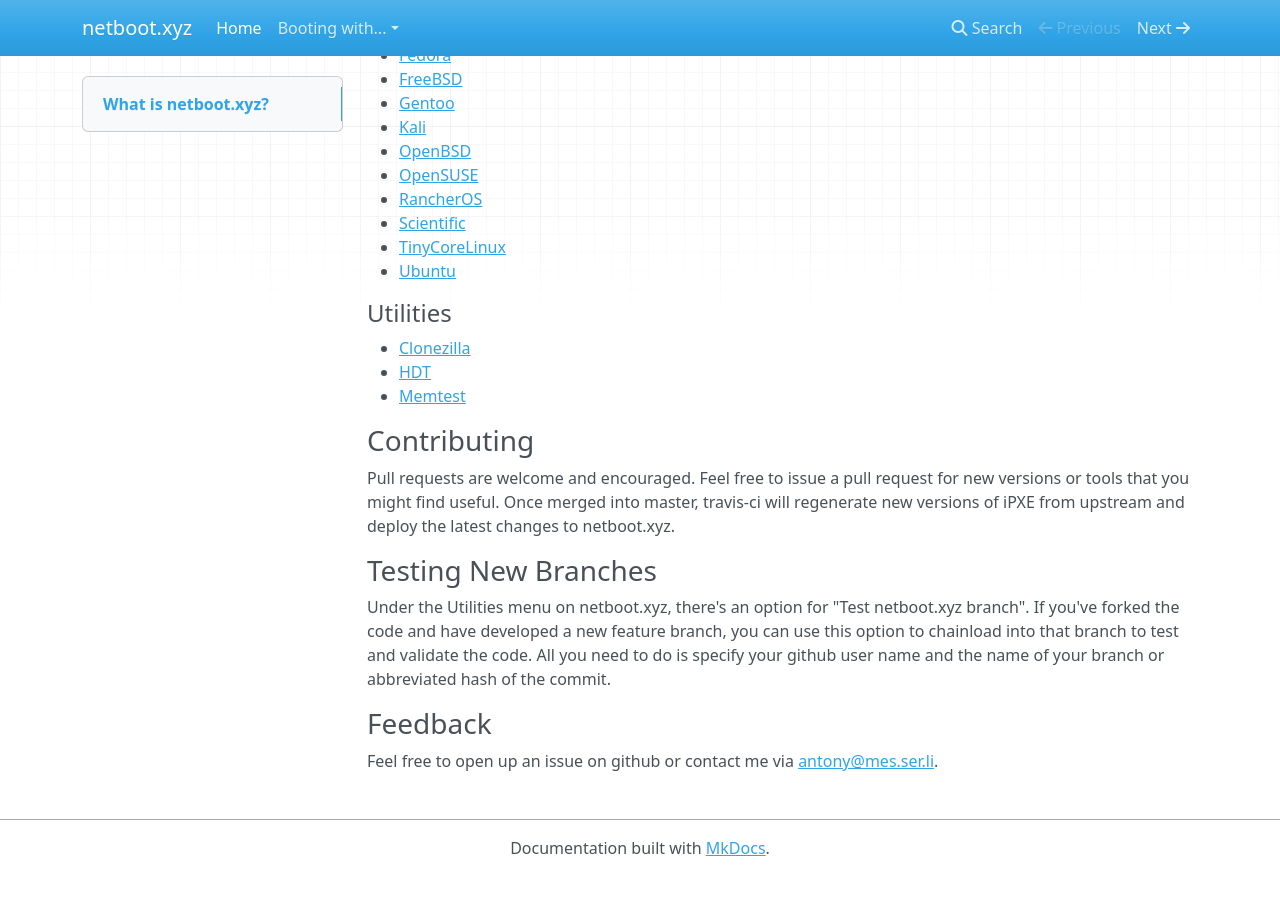
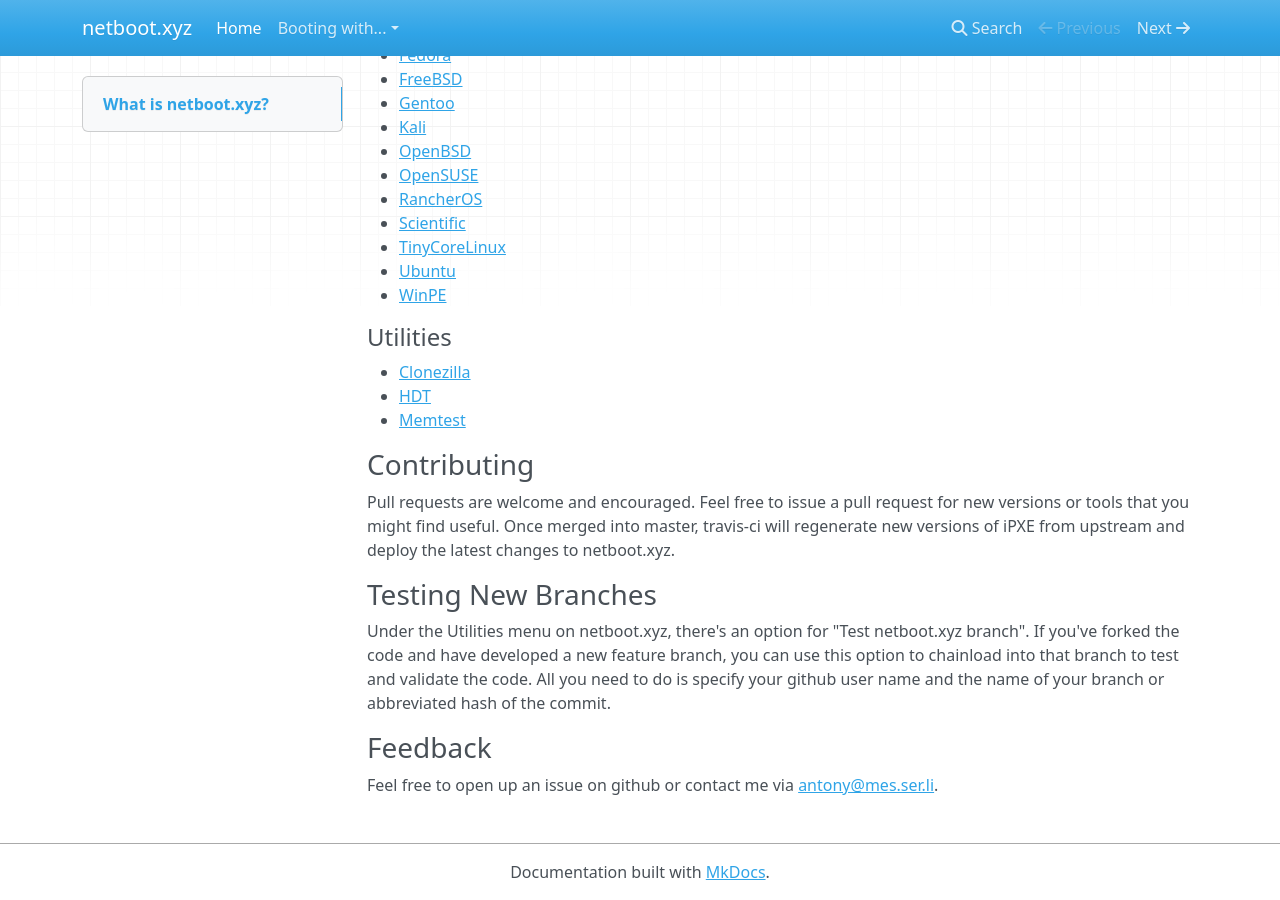
Before and after one commit to netbootxyz/netboot.xyz, an MkDocs documentation site: the page built from docs/index.md, in a window 1280 px wide and 900 px high, scrolled down 1647 px. Built offline with MkDocs 1.6.1, drawn with Linux system fonts in a browser that asks for light colours; nearby versions of some CDN libraries; old or Windows-style settings are respelled for this version of MkDocs; before the commit the page ends 2523 px from its top, so only the background shows below that.

Commit message:
Adding WinPE to list

```diff
--- a/docs/index.md
+++ b/docs/index.md
@@ -70,6 +70,7 @@
 * [Scientific](http://scientificlinux.org)
 * [TinyCoreLinux](http://distro.ibiblio.org/tinycorelinux/)
 * [Ubuntu](http://www.ubuntu.com/)
+* [WinPE](http://www.microsoft.com/)
 
 #### Utilities
 
```
Also changed, not shown: README.md (+1 -0 lines).
